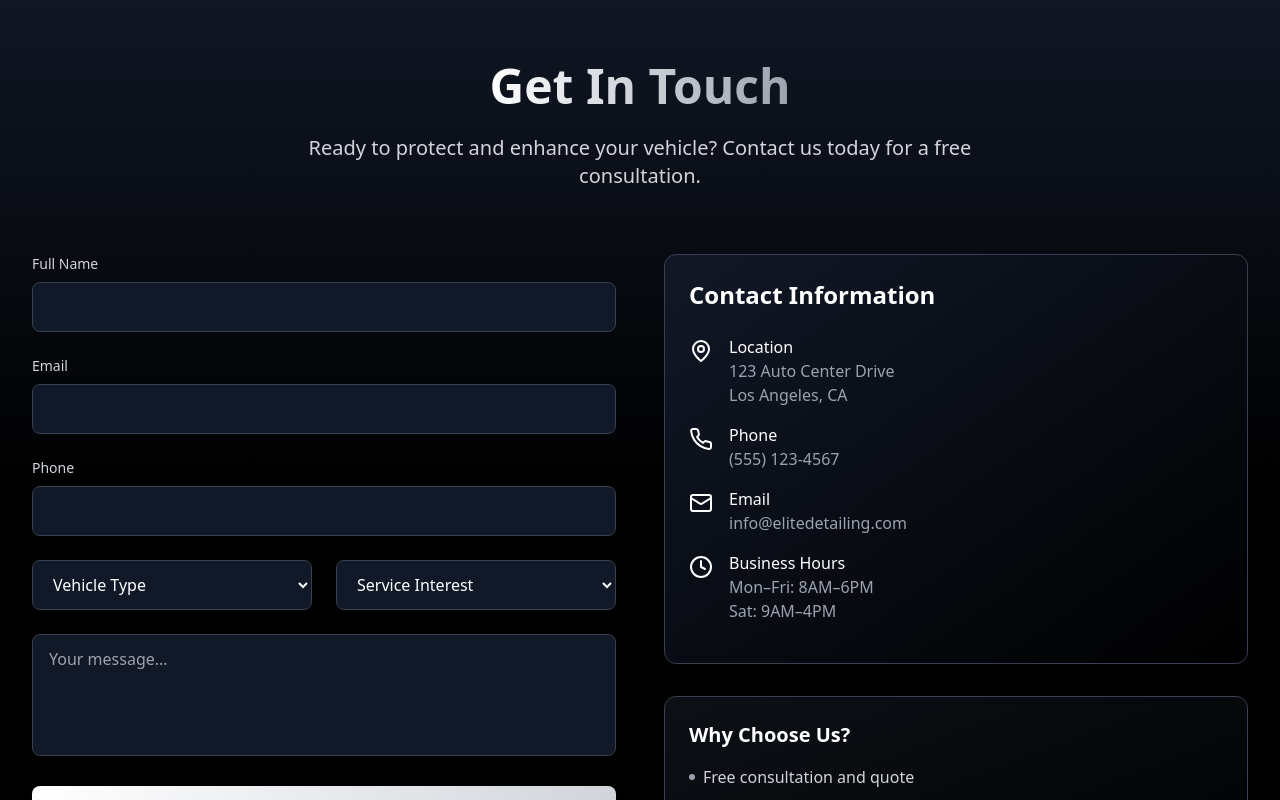
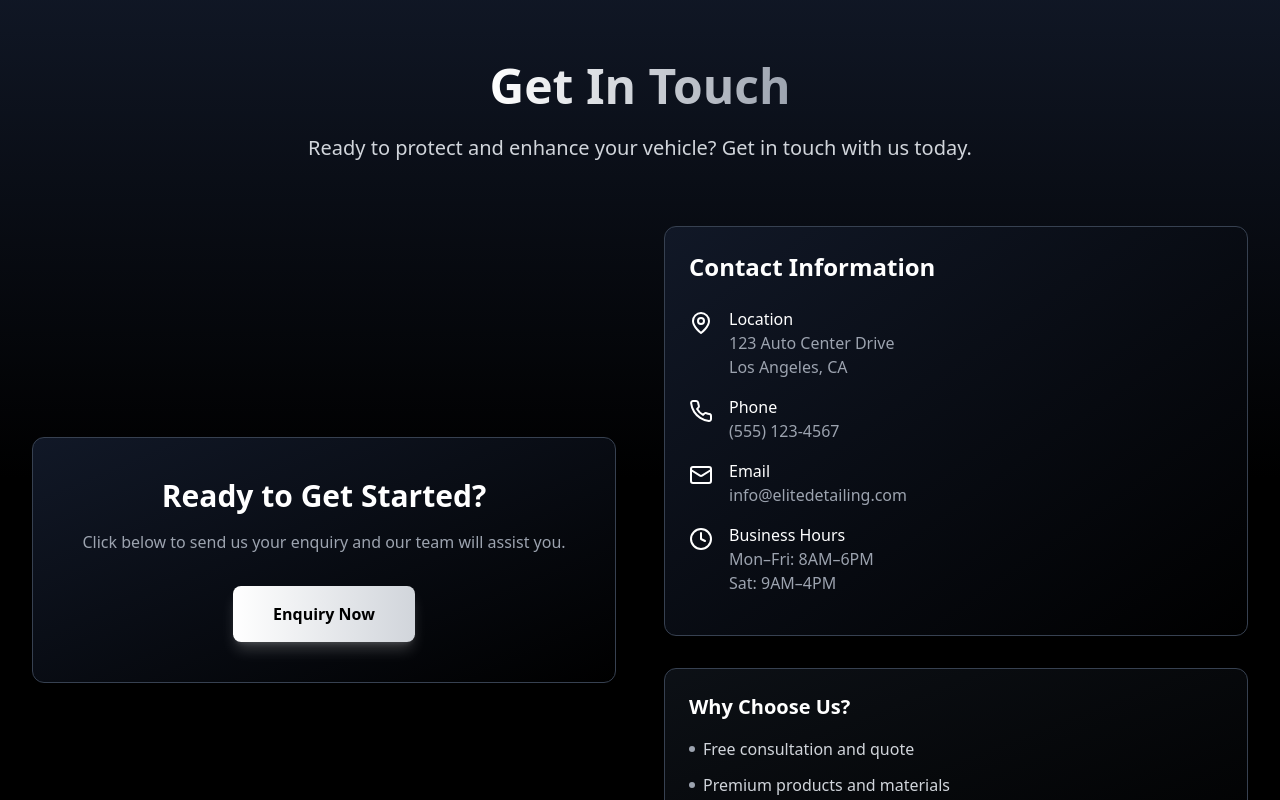
Before and after one commit to prajyoturkude/OCAR, a React (Vite) app: page / in a window 1280 px wide. Shown: the part 7240-8040 px from the top of the page. Built offline with nearby package versions, Linux system fonts and the light colour scheme.

Commit message:
changes contact page

```diff
--- a/src/components/AllService.tsx
+++ b/src/components/AllService.tsx
@@ -9,6 +9,9 @@ import {
   Wrench,
   SprayCan,
 } from 'lucide-react';
+
+const BOOKING_LINK =
+  'https://2026.geteasysoftware.com/ocar_customs/webapp/';
 
 const ServicesPages = () => {
   const mainServices = [
@@ -108,8 +111,11 @@ const ServicesPages = () => {
         {/* MAIN 6 SERVICES */}
         <div className="grid grid-cols-1 md:grid-cols-2 lg:grid-cols-3 gap-8 mb-24">
           {mainServices.map((service, index) => (
-            <div
+            <a
               key={index}
+              href={BOOKING_LINK}
+              target="_blank"
+              rel="noopener noreferrer"
               className="group bg-gradient-to-br from-gray-900 to-black border border-gray-700/40 rounded-xl overflow-hidden hover:border-gray-400/60 transition-all hover:scale-105 h-[28rem]"
             >
               <div
@@ -123,7 +129,7 @@ const ServicesPages = () => {
                 </h3>
                 <p className="text-gray-400">{service.description}</p>
               </div>
-            </div>
+            </a>
           ))}
         </div>
 
@@ -155,7 +161,7 @@ const ServicesPages = () => {
         {/* CTA */}
         <div className="text-center mt-20">
           <a
-            href="https://2026.geteasysoftware.com/ocar_customs/webapp/"
+            href={BOOKING_LINK}
             target="_blank"
             rel="noopener noreferrer"
             className="inline-block px-10 py-4 bg-gradient-to-r from-white to-gray-300 text-black font-semibold rounded-lg hover:scale-105 transition-all shadow-lg shadow-white/30"
@@ -168,7 +174,7 @@ const ServicesPages = () => {
   );
 };
 
-/* 🔹 Reusable Service Group Component */
+/* 🔹 Reusable Service Group */
 const ServiceGroup = ({
   title,
   icon: Icon,
@@ -186,12 +192,15 @@ const ServiceGroup = ({
 
     <div className="grid grid-cols-1 sm:grid-cols-2 lg:grid-cols-3 gap-6">
       {items.map((item, index) => (
-        <div
+        <a
           key={index}
-          className="bg-gradient-to-br from-gray-900 to-black border border-gray-700/40 rounded-lg p-5 hover:border-gray-400/60 transition"
+          href={BOOKING_LINK}
+          target="_blank"
+          rel="noopener noreferrer"
+          className="bg-gradient-to-br from-gray-900 to-black border border-gray-700/40 rounded-lg p-5 hover:border-gray-400/60 transition hover:scale-[1.02]"
         >
           <p className="text-gray-300">{item}</p>
-        </div>
+        </a>
       ))}
     </div>
   </div>
--- a/src/components/Contact.tsx
+++ b/src/components/Contact.tsx
@@ -1,41 +1,13 @@
-import { useState } from 'react';
 import { Mail, Phone, MapPin, Clock } from 'lucide-react';
 
 const Contact = () => {
-  const [formData, setFormData] = useState({
-    name: '',
-    email: '',
-    phone: '',
-    vehicle: '',
-    service: '',
-    message: '',
-  });
-
-  const [submitted, setSubmitted] = useState(false);
-
-  const handleSubmit = (e: React.FormEvent) => {
-    e.preventDefault();
-    setSubmitted(true);
-    setTimeout(() => {
-      setSubmitted(false);
-      setFormData({
-        name: '',
-        email: '',
-        phone: '',
-        vehicle: '',
-        service: '',
-        message: '',
-      });
-    }, 3000);
-  };
-
-  const handleChange = (e: React.ChangeEvent<HTMLInputElement | HTMLTextAreaElement | HTMLSelectElement>) => {
-    setFormData({ ...formData, [e.target.name]: e.target.value });
-  };
-
   return (
-    <section id="contact" className="py-24 bg-gradient-to-b from-gray-900 via-black to-black">
+    <section
+      id="contact"
+      className="py-24 bg-gradient-to-b from-gray-900 via-black to-black"
+    >
       <div className="max-w-7xl mx-auto px-4 sm:px-6 lg:px-8">
+        {/* Heading */}
         <div className="text-center mb-16">
           <h2 className="text-4xl sm:text-5xl font-bold mb-6">
             <span className="bg-gradient-to-r from-white to-gray-400 bg-clip-text text-transparent">
@@ -43,100 +15,65 @@ const Contact = () => {
             </span>
           </h2>
           <p className="text-xl text-gray-300 max-w-3xl mx-auto">
-            Ready to protect and enhance your vehicle? Contact us today for a free consultation.
+            Ready to protect and enhance your vehicle? Get in touch with us today.
           </p>
         </div>
 
         <div className="grid grid-cols-1 lg:grid-cols-2 gap-12">
-          {/* FORM */}
-          <div>
-            <form onSubmit={handleSubmit} className="space-y-6">
-              {[
-                { label: 'Full Name', name: 'name', type: 'text' },
-                { label: 'Email', name: 'email', type: 'email' },
-                { label: 'Phone', name: 'phone', type: 'tel' },
-              ].map((field, i) => (
-                <div key={i}>
-                  <label className="block text-sm font-medium text-gray-300 mb-2">
-                    {field.label}
-                  </label>
-                  <input
-                    type={field.type}
-                    name={field.name}
-                    value={formData[field.name]}
-                    onChange={handleChange}
-                    required
-                    className="w-full px-4 py-3 bg-gray-900 border border-gray-700 rounded-lg text-white focus:outline-none focus:border-gray-400 transition"
-                  />
-                </div>
-              ))}
+          {/* ENQUIRY CTA */}
+          <div className="flex items-center justify-center">
+            <div className="text-center bg-gradient-to-br from-gray-900 to-black border border-gray-700 rounded-xl p-10 w-full">
+              <h3 className="text-3xl font-bold text-white mb-4">
+                Ready to Get Started?
+              </h3>
 
-              <div className="grid grid-cols-1 sm:grid-cols-2 gap-6">
-                <select
-                  name="vehicle"
-                  value={formData.vehicle}
-                  onChange={handleChange}
-                  required
-                  className="w-full px-4 py-3 bg-gray-900 border border-gray-700 rounded-lg text-white focus:border-gray-400"
-                >
-                  <option value="">Vehicle Type</option>
-                  <option value="hatchback">Hatchback</option>
-                  <option value="sedan">Sedan</option>
-                  <option value="suv">SUV</option>
-                  <option value="luxury">Luxury</option>
-                </select>
-
-                <select
-                  name="service"
-                  value={formData.service}
-                  onChange={handleChange}
-                  required
-                  className="w-full px-4 py-3 bg-gray-900 border border-gray-700 rounded-lg text-white focus:border-gray-400"
-                >
-                  <option value="">Service Interest</option>
-                  <option value="ceramic">Ceramic Coating</option>
-                  <option value="ppf">Paint Protection Film</option>
-                  <option value="detailing">Detailing Package</option>
-                  <option value="other">Other</option>
-                </select>
-              </div>
-
-              <textarea
-                name="message"
-                value={formData.message}
-                onChange={handleChange}
-                rows={4}
-                required
-                className="w-full px-4 py-3 bg-gray-900 border border-gray-700 rounded-lg text-white focus:border-gray-400 resize-none"
-                placeholder="Your message..."
-              />
+              <p className="text-gray-400 mb-8">
+                Click below to send us your enquiry and our team will assist you.
+              </p>
 
               <button
-                type="submit"
-                className="w-full px-8 py-4 bg-gradient-to-r from-white to-gray-300 text-black font-semibold rounded-lg hover:scale-105 transition shadow-lg shadow-white/10"
+                onClick={() =>
+                  window.open(
+                    'https://2026.geteasysoftware.com/ocar_customs/qr/index.php?branch_id=UzN4eE9JUEUzaUltOERvTTJKVVNGUT09',
+                    '_blank'
+                  )
+                }
+                className="px-10 py-4 bg-gradient-to-r from-white to-gray-300 text-black font-semibold rounded-lg hover:scale-105 transition-all shadow-lg shadow-white/20"
               >
-                {submitted ? 'Message Sent!' : 'Send Message'}
+                Enquiry Now
               </button>
-            </form>
+            </div>
           </div>
 
           {/* INFO */}
           <div className="space-y-8">
             <div className="bg-gradient-to-br from-gray-900 to-black border border-gray-700 rounded-xl p-6">
-              <h3 className="text-2xl font-bold text-white mb-6">Contact Information</h3>
+              <h3 className="text-2xl font-bold text-white mb-6">
+                Contact Information
+              </h3>
 
               {[
-                { icon: MapPin, title: 'Location', lines: ['123 Auto Center Drive', 'Los Angeles, CA'] },
+                {
+                  icon: MapPin,
+                  title: 'Location',
+                  lines: ['123 Auto Center Drive', 'Los Angeles, CA'],
+                },
                 { icon: Phone, title: 'Phone', lines: ['(555) 123-4567'] },
                 { icon: Mail, title: 'Email', lines: ['info@elitedetailing.com'] },
-                { icon: Clock, title: 'Business Hours', lines: ['Mon–Fri: 8AM–6PM', 'Sat: 9AM–4PM'] },
+                {
+                  icon: Clock,
+                  title: 'Business Hours',
+                  lines: ['Mon–Fri: 8AM–6PM', 'Sat: 9AM–4PM'],
+                },
               ].map((item, i) => (
                 <div key={i} className="flex space-x-4 mb-4">
                   <item.icon className="h-6 w-6 text-white mt-1" />
                   <div>
                     <div className="text-white font-medium">{item.title}</div>
                     {item.lines.map((l, j) => (
-                      <div key={j} className="text-gray-400">{l}</div>
+                      <div key={j} className="text-gray-400">
+                        {l}
+                      </div>
                     ))}
                   </div>
                 </div>
@@ -144,7 +81,9 @@ const Contact = () => {
             </div>
 
             <div className="bg-gradient-to-br from-gray-800/40 to-transparent border border-gray-700 rounded-xl p-6">
-              <h3 className="text-xl font-bold text-white mb-4">Why Choose Us?</h3>
+              <h3 className="text-xl font-bold text-white mb-4">
+                Why Choose Us?
+              </h3>
               <ul className="space-y-3 text-gray-300">
                 {[
                   'Free consultation and quote',
```
